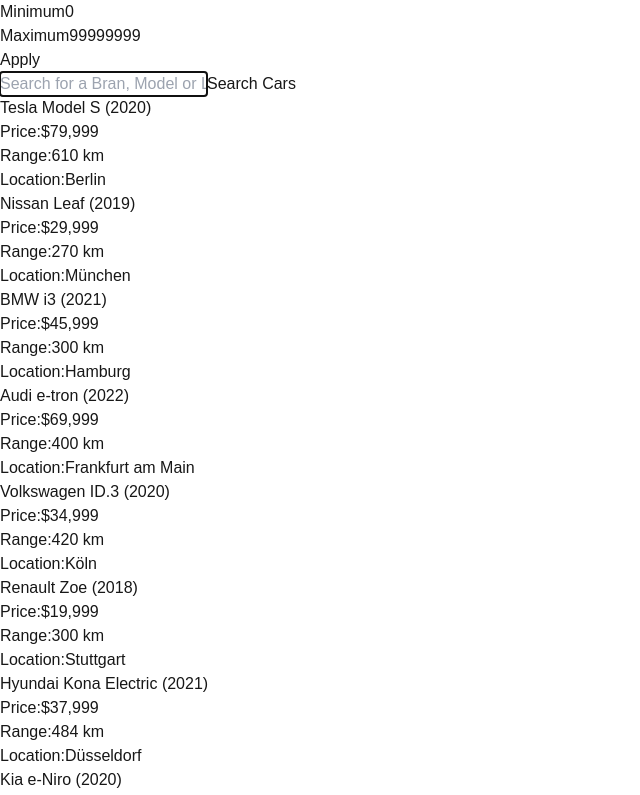
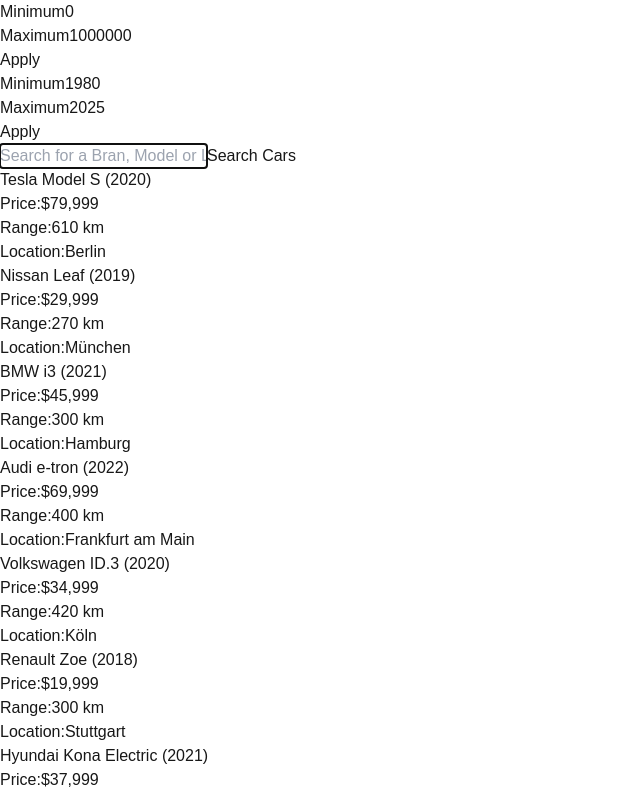
Before and after one commit to mohammadmaleh/electric-vehicles-search, a Next.js app: page / in a window 1280 px wide. Shown: the top 795 px of the page, without its empty margins (0-640 px from the left). Built offline with nearby package versions, Linux system fonts and the light colour scheme.

Commit message:
added year filter, added a common functionality to get params and transform them numbers ,  added common consts to for absolute min and max default values

```diff
--- a/src/app/api/cars/route.ts
+++ b/src/app/api/cars/route.ts
@@ -2,15 +2,27 @@
 import fs from 'fs/promises';
 import { NextResponse } from 'next/server';
 import type { Car, CarsDBResponse } from '../../types/cars.type';
+import {
+  filterAbsoluteMaxPrice,
+  filterAbsoluteMinPrice,
+  filterAbsoluteMinYear,
+} from '@/app/utils/consts';
 
 export async function GET(request: Request): Promise<NextResponse> {
   const { searchParams } = new URL(request.url);
 
   const search = searchParams.get('search') ?? '';
 
-  const minPrice = Number(searchParams.get('minPrice')) || 0;
+  const minPrice =
+    Number(searchParams.get('minPrice')) || filterAbsoluteMinPrice;
 
-  const maxPrice = Number(searchParams.get('maxPrice')) || 999999999;
+  const maxPrice =
+    Number(searchParams.get('maxPrice')) || filterAbsoluteMaxPrice;
+
+  const minYear = Number(searchParams.get('minYear')) || filterAbsoluteMinYear;
+
+  const maxYear =
+    Number(searchParams.get('maxYear')) || new Date().getFullYear();
 
   try {
     const filePath = path.join(process.cwd(), 'src/db', 'cars.json');
@@ -32,7 +44,9 @@
 
       const matchesPrice = car.price >= minPrice && car.price <= maxPrice;
 
-      return matchesSearch && matchesPrice;
+      const matchesYear = car.year >= minYear && car.year <= maxYear;
+
+      return matchesSearch && matchesPrice && matchesYear;
     });
 
     return NextResponse.json({
--- a/src/app/page.tsx
+++ b/src/app/page.tsx
@@ -8,29 +8,54 @@
 import { useRouter, useSearchParams } from 'next/navigation';
 import RangeInput from '@/components/RangeInput/RangeInput';
 
+import {
+  filterAbsoluteMaxPrice,
+  filterAbsoluteMaxYear,
+  filterAbsoluteMinPrice,
+  filterAbsoluteMinYear,
+} from './utils/consts';
+
 export default function Home(): ReactNode {
   const searchParams = useSearchParams();
 
   const router = useRouter();
 
+  const getInitialNumberValue = (
+    searchParams: URLSearchParams,
+    paramName: string,
+    defaultValue: number,
+  ): number => {
+    const param = searchParams.get(paramName);
+
+    return param !== null && param.trim() !== '' ? Number(param) : defaultValue;
+  };
+
   const [searchTerm, setSearchTerm] = useState<string>(
     searchParams.get('search') ?? '',
   );
 
-  const [minPrice, setMinPrice] = useState<number>(
-    Number(searchParams.get('minPrice')) ?? 0,
+  const [minPrice, setMinPrice] = useState<number>(() =>
+    getInitialNumberValue(searchParams, 'minPrice', filterAbsoluteMinPrice),
   );
 
-  const [maxPrice, setMaxPrice] = useState<number>(() => {
-    const param = searchParams.get('maxPrice');
+  const [maxPrice, setMaxPrice] = useState<number>(() =>
+    getInitialNumberValue(searchParams, 'maxPrice', filterAbsoluteMaxPrice),
+  );
 
-    return param !== null && param.trim() !== '' ? Number(param) : 99999999;
-  });
+  const [minYear, setMinYear] = useState<number>(() =>
+    getInitialNumberValue(searchParams, 'minYear', filterAbsoluteMinYear),
+  );
+
+  const [maxYear, setMaxYear] = useState<number>(() =>
+    getInitialNumberValue(searchParams, 'maxYear', filterAbsoluteMaxYear),
+  );
 
   const { data, isLoading, error } = useGetCarsQuery({
     search: searchTerm,
     minPrice: minPrice.toString(),
     maxPrice: maxPrice.toString(),
+    minYear: minYear.toString(),
+    maxYear: maxYear.toString(),
   });
 
   const submitSearch = (): void => {
@@ -38,6 +63,8 @@
       search: searchTerm,
       minPrice: minPrice.toString(),
       maxPrice: maxPrice.toString(),
+      minYear: minYear.toString(),
+      maxYear: maxYear.toString(),
     };
 
     router.push(`/?${new URLSearchParams(params).toString()}`);
@@ -66,16 +93,27 @@
     submitSearch();
   };
 
-  console.log({ minPrice, maxPrice });
+  const onYearRangeChange = (min: number, max: number): void => {
+    setMinYear(min);
+    setMaxYear(max);
+    submitSearch();
+  };
 
   return (
     <div>
       <RangeInput
         min={minPrice}
         max={maxPrice}
-        absoluteMin={100}
-        absoluteMax={1000000000}
+        absoluteMin={filterAbsoluteMinPrice}
+        absoluteMax={filterAbsoluteMaxPrice}
         onSubmit={onPriceRangeChange}
+      />
+      <RangeInput
+        min={minYear}
+        max={maxYear}
+        absoluteMin={filterAbsoluteMinYear}
+        absoluteMax={filterAbsoluteMaxYear}
+        onSubmit={onYearRangeChange}
       />
       <SearchInput
         {...{ onSearch, searchTerm }}
--- a/src/app/state-management/slices/carSlice/car.slice.ts
+++ b/src/app/state-management/slices/carSlice/car.slice.ts
@@ -7,14 +7,22 @@
   endpoints: (builder) => ({
     getCars: builder.query<
       CarApiResponse,
-      { search: string; minPrice: string; maxPrice: string }
+      {
+        search: string;
+        minPrice: string;
+        maxPrice: string;
+        minYear: string;
+        maxYear: string;
+      }
     >({
-      query: ({ search, minPrice, maxPrice }) => ({
+      query: ({ search, minPrice, maxPrice, minYear, maxYear }) => ({
         url: 'cars',
         params: {
           search,
           minPrice,
           maxPrice,
+          minYear,
+          maxYear,
         },
       }),
     }),
--- /dev/null
+++ b/src/app/utils/consts.ts
@@ -0,0 +1,7 @@
+export const filterAbsoluteMinPrice = 0;
+
+export const filterAbsoluteMaxPrice = 1000000;
+
+export const filterAbsoluteMinYear = 1980;
+
+export const filterAbsoluteMaxYear = new Date().getFullYear();
```
